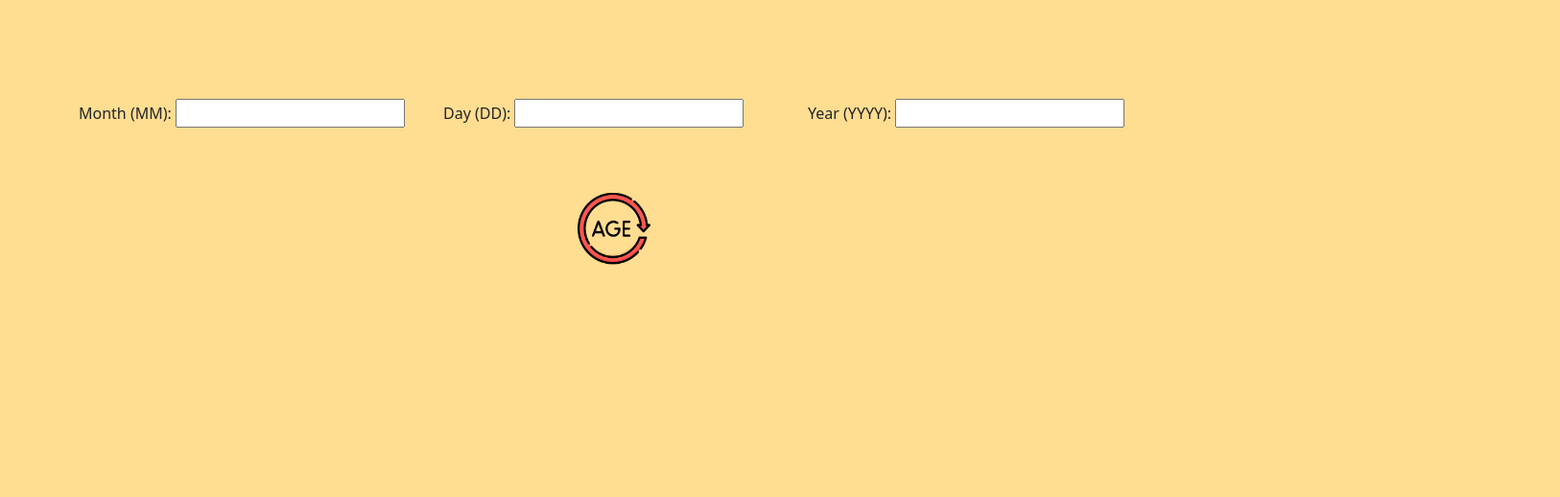
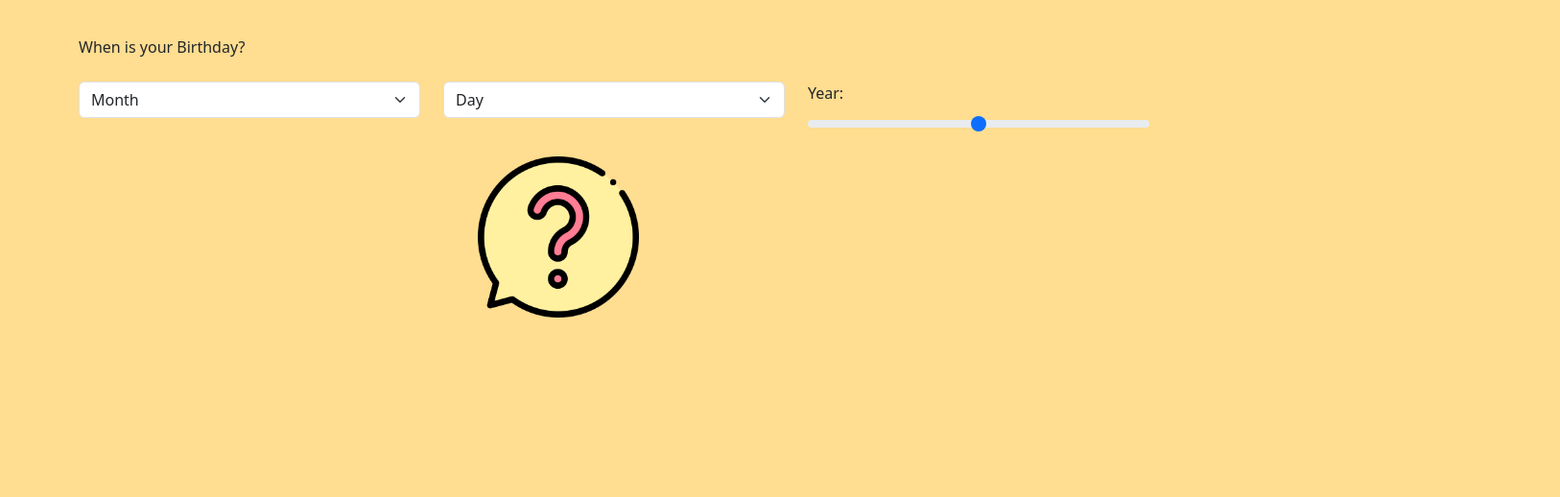
Before and after one commit to livingstonkolbie/Age-Tester, a plain HTML site: page index.html in a window 1280 px wide. Shown: the part 282-800 px from the top of the page at 96% size, 1626 px wide, since content can reach past the window. Drawn offline with Linux system fonts and the light colour scheme.

Commit message:
working on it
need a little break

```diff
--- a/css/style.css
+++ b/css/style.css
@@ -9,20 +9,17 @@ body {
     letter-spacing: 1px;
 }
 
-.ageTester {
-    position: fixed;
-    top: 50%;
-    left: 50%;
-    transform: translate(-50%, -50%);
+/* Header */
+.title img {
+    width: 15%;
 }
 
-.checkAgeButton {
-    position: fixed;
-    top: 65%;
-    left: 50%;
-    transform: translate(-50%, -50%);
+
+/* Check Age Button */
+.questionMark {
+    margin-left: 38%;
 }
 
-.checkAgeButton img {
+.questionMark img {
     width: 15%;
 }
--- a/index.html
+++ b/index.html
@@ -11,6 +11,7 @@
     <header role="banner" class="container mt-5 title">
         <div class="row">
             <div class="col">
+                <img src="./images/3people-icon.png" alt="icon of a baby, an adult, and an old person">
                 <h1>Age Tester</h1>
             </div>
         </div>
@@ -18,33 +19,87 @@
 
     <main role="main">
 
-        <section class="container ageTester">
+        <section class="container mt-5">
             <div class="row">
-                <div class="col-4">
-                    <form action="">
-                        <label for="month">Month (MM):</label>
-                        <input type="text" id="month" name="month">
-                    </form>
-                </div>
-                <div class="col-4">
-                    <label for="month">Day (DD):</label>
-                    <input type="text" id="day" name="day">
-                </div>
-                <div class="col-4">
-                    <label for="year">Year (YYYY):</label>
-                    <input type="text"  id="year" name="year">
+                <div class="col">
+                    <p>When is your Birthday?</p>
                 </div>
             </div>
 
         </section>
 
-        <div class="section checkAgeButton text-center">
+        <section class="container mt-2">
+            <div class="row">
+                <div class="col-4">
+                    <select class="form-select" id="month">
+                        <option value="">Month</option>
+                        <option value="1">January</option>
+                        <option value="2">February</option>
+                        <option value="3">March</option>
+                        <option value="4">April</option>
+                        <option value="5">May</option>
+                        <option value="6">June</option>
+                        <option value="7">July</option>
+                        <option value="8">August</option>
+                        <option value="9">September</option>
+                        <option value="10">October</option>
+                        <option value="11">November</option>
+                        <option value="12">December</option>
+                    </select>
+                </div>
+                <div class="col-4">
+                    <select class="form-select" id="day">
+                        <option value="">Day</option>
+                        <option value="1">1</option>
+                        <option value="2">2</option>
+                        <option value="3">3</option>
+                        <option value="4">4</option>
+                        <option value="5">5</option>
+                        <option value="6">6</option>
+                        <option value="7">7</option>
+                        <option value="8">8</option>
+                        <option value="9">9</option>
+                        <option value="10">10</option>
+                        <option value="11">11</option>
+                        <option value="12">12</option>
+                        <option value="13">13</option>
+                        <option value="14">14</option>
+                        <option value="15">15</option>
+                        <option value="16">16</option>
+                        <option value="17">17</option>
+                        <option value="18">18</option>
+                        <option value="19">19</option>
+                        <option value="20">20</option>
+                        <option value="21">21</option>
+                        <option value="22">22</option>
+                        <option value="23">23</option>
+                        <option value="24">24</option>
+                        <option value="25">25</option>
+                        <option value="26">26</option>
+                        <option value="27">27</option>
+                        <option value="28">28</option>
+                        <option value="29">29</option>
+                        <option value="30">30</option>
+                        <option value="31">31</option>
+
+                    </select>
+                </div>
+                <div class="col-4">
+                    <label for="yearRange" class="form-label">Year: <span id="yearDisplay"></span></label>
+                    <input type="range" class="form-range" id="yearRange" min="1925" max="2025" value="1975">
+                </div>
+            </div>
+
+        </section>
+
+        <section class="container questionMark mt-3">
             <div class="row">
                 <div class="col">
-                        <img src="./images/age-icon.png" alt="icon of the word 'age' which is used for the check age button">
+                    <img src="./images/question-mark-icon.png" alt="icon for a question mark">
                 </div>
             </div>
-        </div>
+
+        </section>
 
     </main>
 
--- a/js/app.js
+++ b/js/app.js
@@ -1,9 +1,30 @@
 
 // what do i want to do?
-// i want the user to come to the site... click month button and a pop-up appears asking for user to enter the month, then, when submitted, it'll appear on the screen under month- do the same for day and year... once finished, it'll calculate everything and give the actual age
+
 
 // I - user enters month, day, year
 
-// P - function to whenClickedMonth()- prompt
+// P
+// function displayAge()...
+// saves the selections
+// knows todays date
+// 2025 minus the year they choose....
+// when they click the question mark, that function happens
 
-// O -
+// O - display the number age... if they choose 1925 put a dinosaur... if they choose a future date, put a fetus
+
+
+
+// Year Function
+document.getElementById('yearRange').addEventListener('input', function() {
+    document.getElementById('yearDisplay').textContent = this.value;
+});
+
+
+function displayAge() {
+    // when the user clicks one of the months, it saves that value here
+    let saveMonth = document
+
+
+    let clickQuestionMark = document.querySelector
+}
```
Also changed, not shown: images/3people-icon.png (added), images/age-icon.png (deleted), images/question-mark-icon.png (added).
